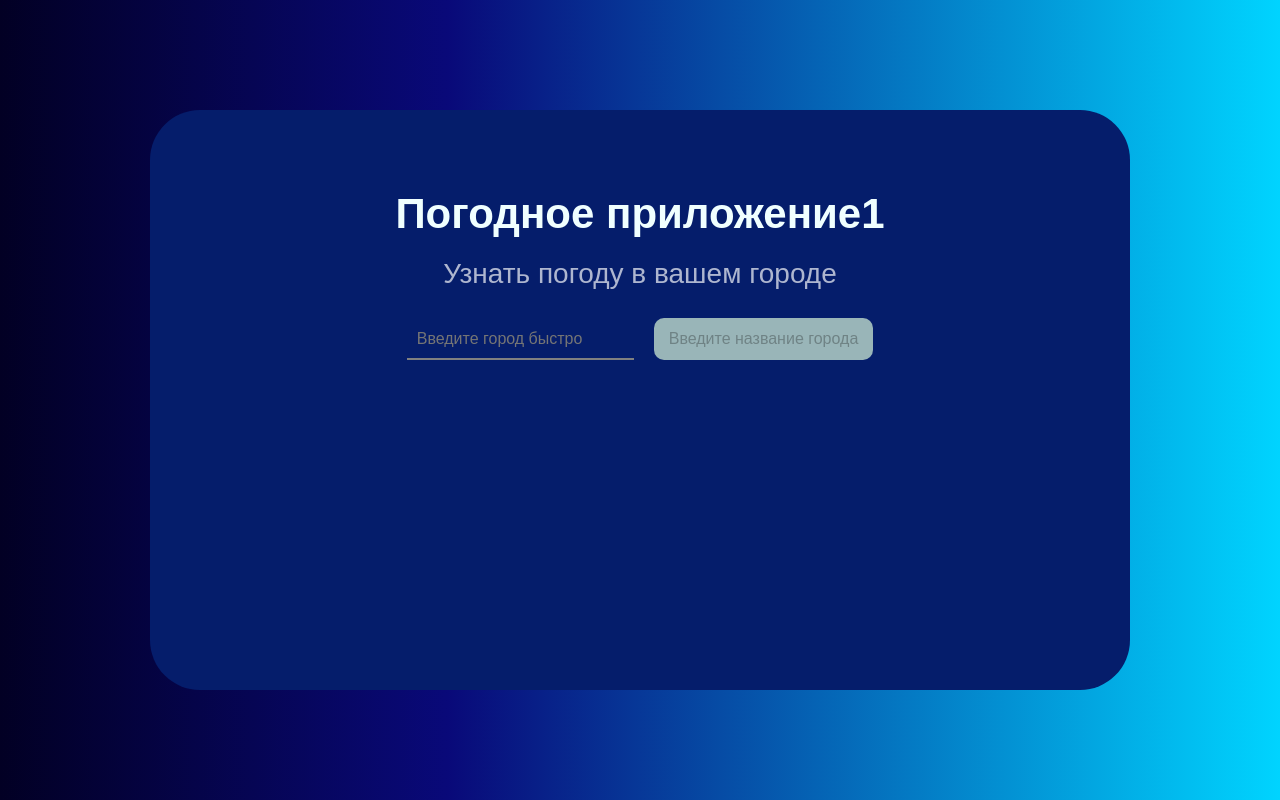
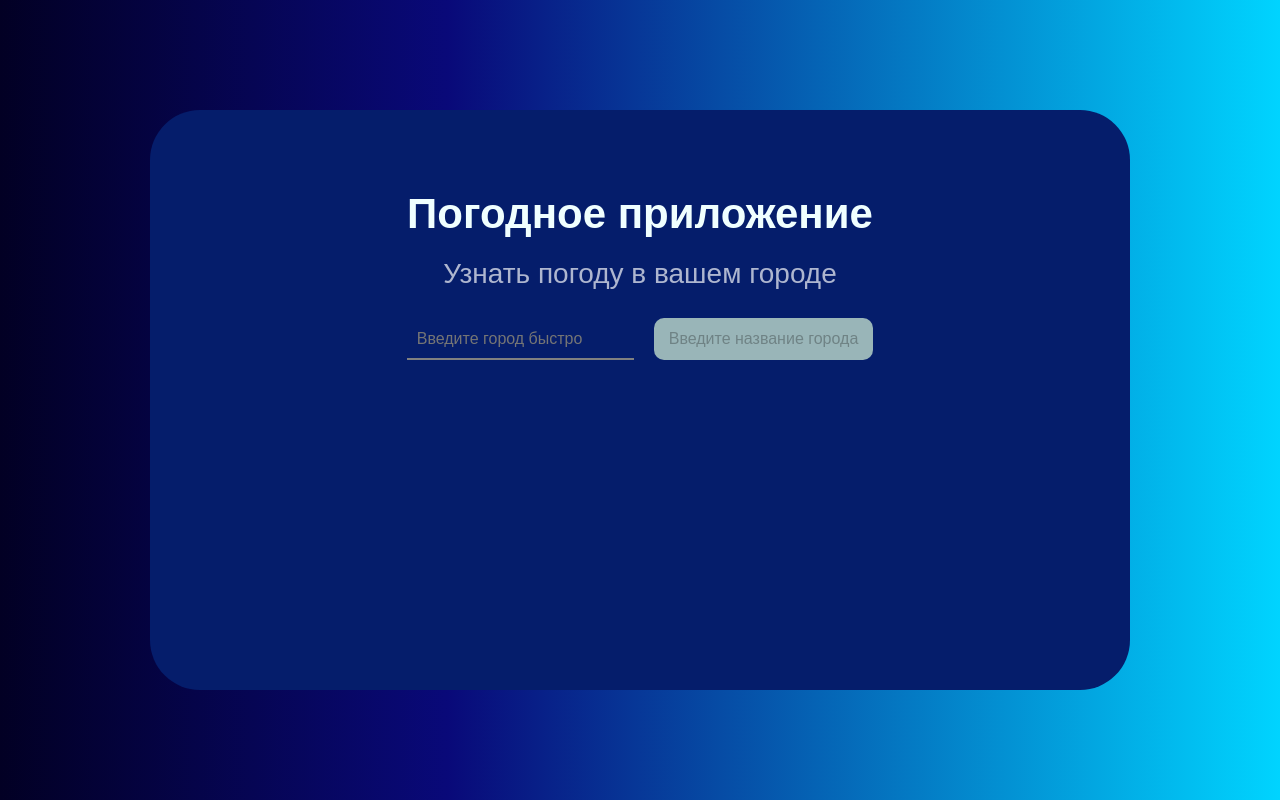
Before and after one commit to pro-interface/weather-project, a Vue app: page / in a window 1280 px wide. Built offline with nearby package versions, Linux system fonts and the light colour scheme.

Commit message:
change title

```diff
--- a/src/App.vue
+++ b/src/App.vue
@@ -29,7 +29,7 @@
 
 <template>
 	<div class="wrapper">
-		<h1>Погодное приложение1</h1>
+		<h1>Погодное приложение</h1>
 		<p>Узнать погоду в {{ city == "" ? "вашем городе" : cityName }}</p>
 		<input type="text" v-model="city" placeholder="Введите город быстро">
 		<button v-if="city != ''" @click="getWeather()">Получить погоду</button>
```
